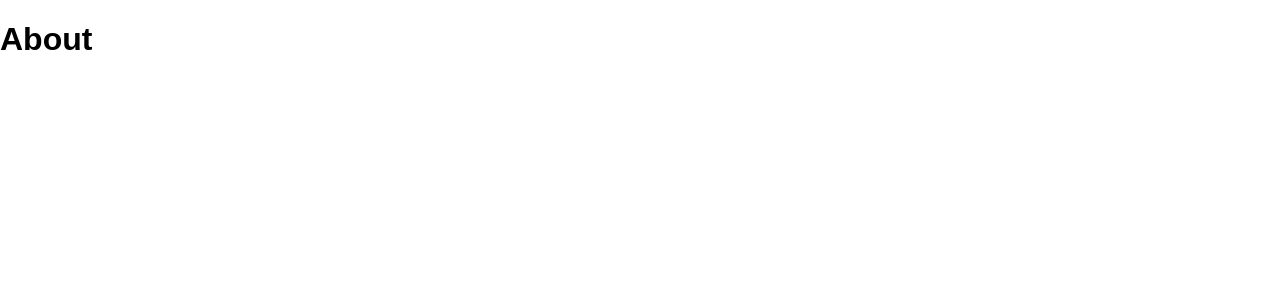
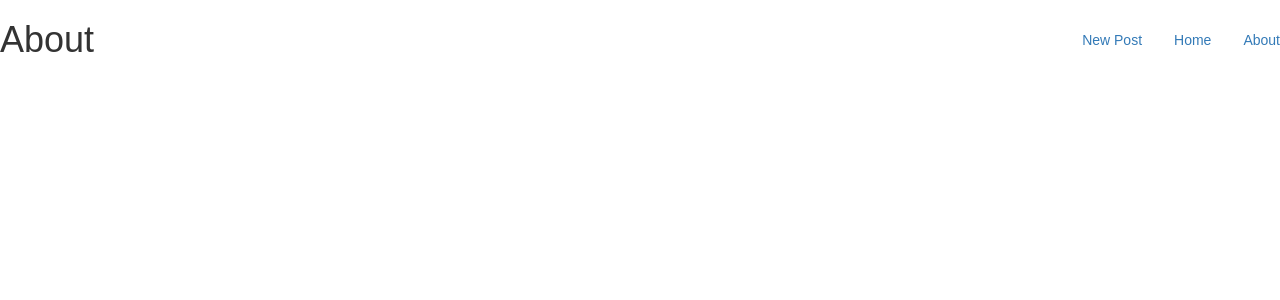
Before and after one commit to intothemachine/intothemachine.github.io, a React (Create React App) app: page /about in a window 1280 px wide. Shown: the top 300 px of the page. Built offline with nearby package versions, Linux system fonts and the light colour scheme.

Commit message:
setup basic functioning router

```diff
--- a/public/index.html
+++ b/public/index.html
@@ -4,6 +4,11 @@
     <meta charset="utf-8">
     <meta name="viewport" content="width=device-width, initial-scale=1">
     <link rel="shortcut icon" href="%PUBLIC_URL%/favicon.ico">
+    <!-- Latest compiled and minified CSS -->
+<link rel="stylesheet" href="https://maxcdn.bootstrapcdn.com/bootstrap/3.3.7/css/bootstrap.min.css" integrity="sha384-BVYiiSIFeK1dGmJRAkycuHAHRg32OmUcww7on3RYdg4Va+PmSTsz/K68vbdEjh4u" crossorigin="anonymous">
+
+<!-- Optional theme -->
+<link rel="stylesheet" href="https://maxcdn.bootstrapcdn.com/bootstrap/3.3.7/css/bootstrap-theme.min.css" integrity="sha384-rHyoN1iRsVXV4nD0JutlnGaslCJuC7uwjduW9SVrLvRYooPp2bWYgmgJQIXwl/Sp" crossorigin="anonymous">
     <!--
       Notice the use of %PUBLIC_URL% in the tag above.
       It will be replaced with the URL of the `public` folder during the build.
--- /dev/null
+++ b/src/components/Header.js
@@ -0,0 +1,21 @@
+import React, {Component} from 'react';
+import {Link} from 'react-router'
+
+export default class Header extends Component{
+	render() {
+		return(
+		<ul className='nav  nav-pills navbar-right'>
+		<li>
+			<Link to="/postNew">New Post</Link>
+		</li>
+		<li>
+			<Link to="/">Home</Link>
+		</li>
+		<li>
+			<Link to="/about">About</Link>
+		</li>
+		</ul>
+		);
+	}
+
+}
--- /dev/null
+++ b/src/components/Posts.js
@@ -0,0 +1,11 @@
+import React,{Component} from 'react';
+
+export default class Posts extends Component{
+
+	render(){
+		return(
+			<div>posts list</div>
+			);
+	}
+
+}
--- a/src/data.js
+++ b/src/data.js
@@ -1,16 +1,19 @@
 const Posts = [{
+      id:1,
       title: 'Random post1 for testing.',
       categorie: ['React.js', 'Node.js', 'express','Redux'],
       content: 'Random content, I hate my life, why am i here, I hate everything. What is Life, is it a cruel joke by God... ok I got it ur funny now end it, please.'
 
 },
 {
+      id:2,
       title: 'Random post2 for testing.',
       categorie: ['React.js', 'Node.js', 'express','Redux'],
       content: 'Random content, I hate my life, why am i here, I hate everything. What is Life, is it a cruel joke by God... ok I got it ur funny now end it, please.'
 
 },
 {
+      id:3,
       title: 'Random post3 for testing.',
       categorie: ['React.js', 'Node.js', 'express','Redux'],
       content: 'Random content, I hate my life, why am i here, I hate everything. What is Life, is it a cruel joke by God... ok I got it ur funny, now end it, please.'
--- a/src/index.js
+++ b/src/index.js
@@ -1,12 +1,11 @@
 import React from 'react';
 import ReactDOM from 'react-dom';
-import {browserHistory} from 'react-router';
 
 import Router from './routes';
 
 import './index.css';
 
 ReactDOM.render(
-  <Router history={browserHistory} />,
+  <Router/>,
   document.getElementById('root')
 );
--- a/src/pages/About.js
+++ b/src/pages/About.js
@@ -2,6 +2,7 @@
 /* eslint-disable */
 import React, { PropTypes, Component } from 'react';
 import classnames from 'classnames';
+import Header from '../components/Header';
 
 //import './style.css';
 
@@ -10,6 +11,7 @@ export default class About extends Component {
     const { className, ...props } = this.props;
     return (
       <div className={classnames('About', className)} {...props}>
+      <Header/>
         <h1>
           About
         </h1>
--- a/src/pages/App.js
+++ b/src/pages/App.js
@@ -2,7 +2,8 @@
 /* eslint-disable */
 import React, { PropTypes, Component } from 'react';
 import {Link} from 'react-router'
-import classnames from 'classnames';
+import Header from '../components/Header'
+import Posts from '../components/Posts'
 
 //import logo from './logo.svg';
 //import './style.css';
@@ -13,17 +14,10 @@ class App extends Component {
   // state = {}
 
   render() {
-    const { className, ...props } = this.props;
     return (
-      <div className={classnames('App', className)} {...props}>
-        <div className="App-header">
-
-          <h2>Hi thanks for visiting my Blog.</h2>
-        </div>
-        <p className="App-intro">
-          This blog is currently under construction please visit it back later.
-          Contact <Link to="/about">The Developer</Link>, for further Info.
-        </p>
+      <div className='App-Container'>
+        <Header/>
+        <Posts/>
       </div>
     );
   }
--- a/src/pages/PostDetails.js
+++ b/src/pages/PostDetails.js
@@ -0,0 +1,13 @@
+import React, { Component } from 'react';
+
+export default class PostDetails extends Component {
+  render() {
+    return (
+      <div >
+        <h1>
+          Post Details.
+        </h1>
+      </div>
+    );
+  }
+}
--- a/src/pages/PostNew.js
+++ b/src/pages/PostNew.js
@@ -0,0 +1,15 @@
+import React,{Component} from 'react';
+import Header from '../components/Header'
+
+export default class PostNew extends Component{
+
+	render(){
+		return(
+			<div>
+			<Header/>
+			<div>post New</div>
+			</div>
+			);
+	}
+
+}
--- a/src/routes.js
+++ b/src/routes.js
@@ -1,5 +1,5 @@
 import React from 'react';
-import { Router, Route } from 'react-router';
+import { Router, Route, browserHistory } from 'react-router';
 
 import App from './pages/App';
 import About from './pages/About';
@@ -8,10 +8,10 @@ import PostDetails from './pages/PostDetails'
 import PostNew from './pages/PostNew'
 
 const Routes = (props) => (
-  <Router {...props}>
+  <Router history={browserHistory}>
     <Route path="/" component={App} />
     <Route path="/postdetails:id" component={PostDetails} />
-    <Route path="PostNew" component={PostNew}/>
+    <Route path="postNew" component={PostNew}/>
     <Route path="/about" component={About} />
     <Route path="*" component={NotFound} />
   </Router>
```
Also changed, not shown: src/components/header.js (deleted).
